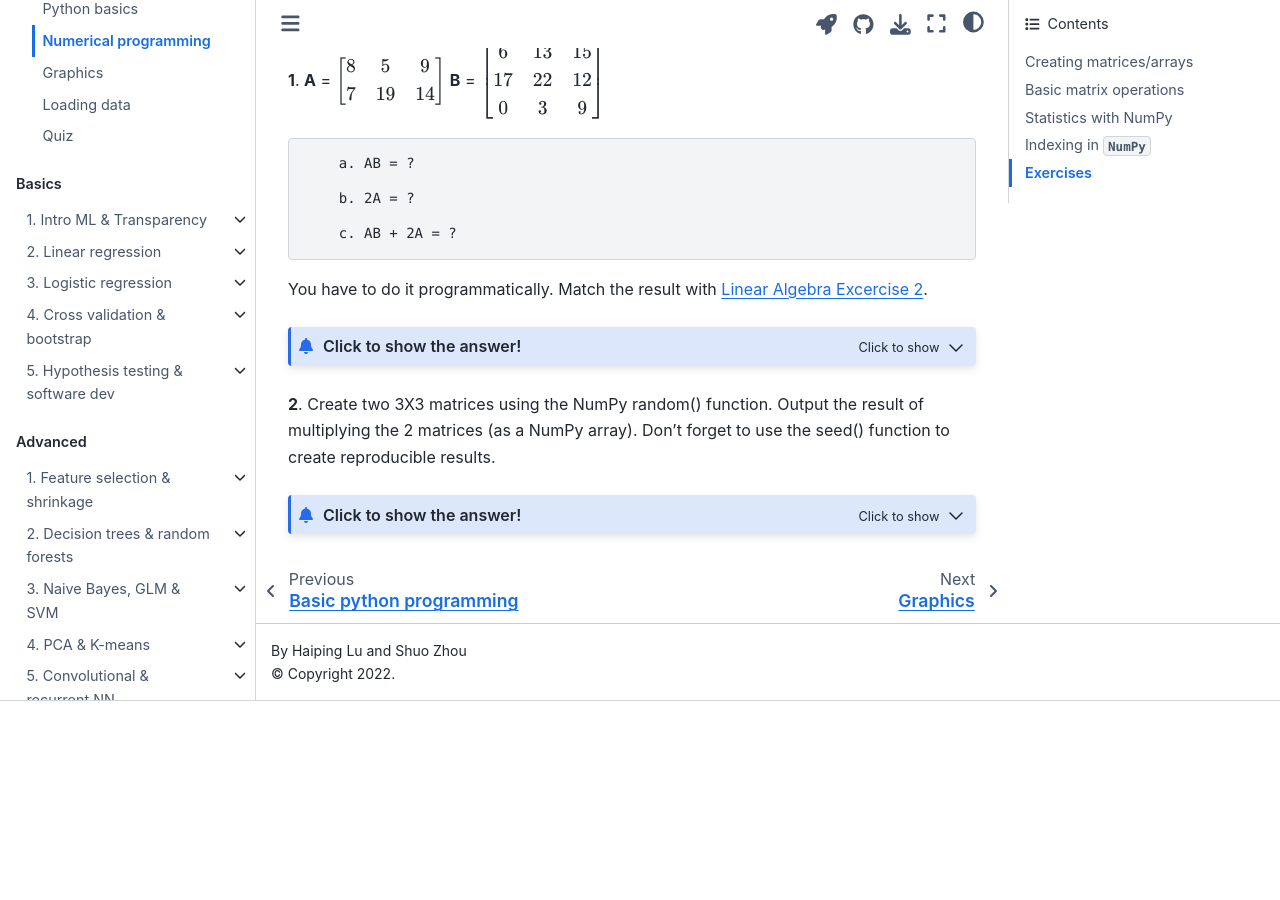
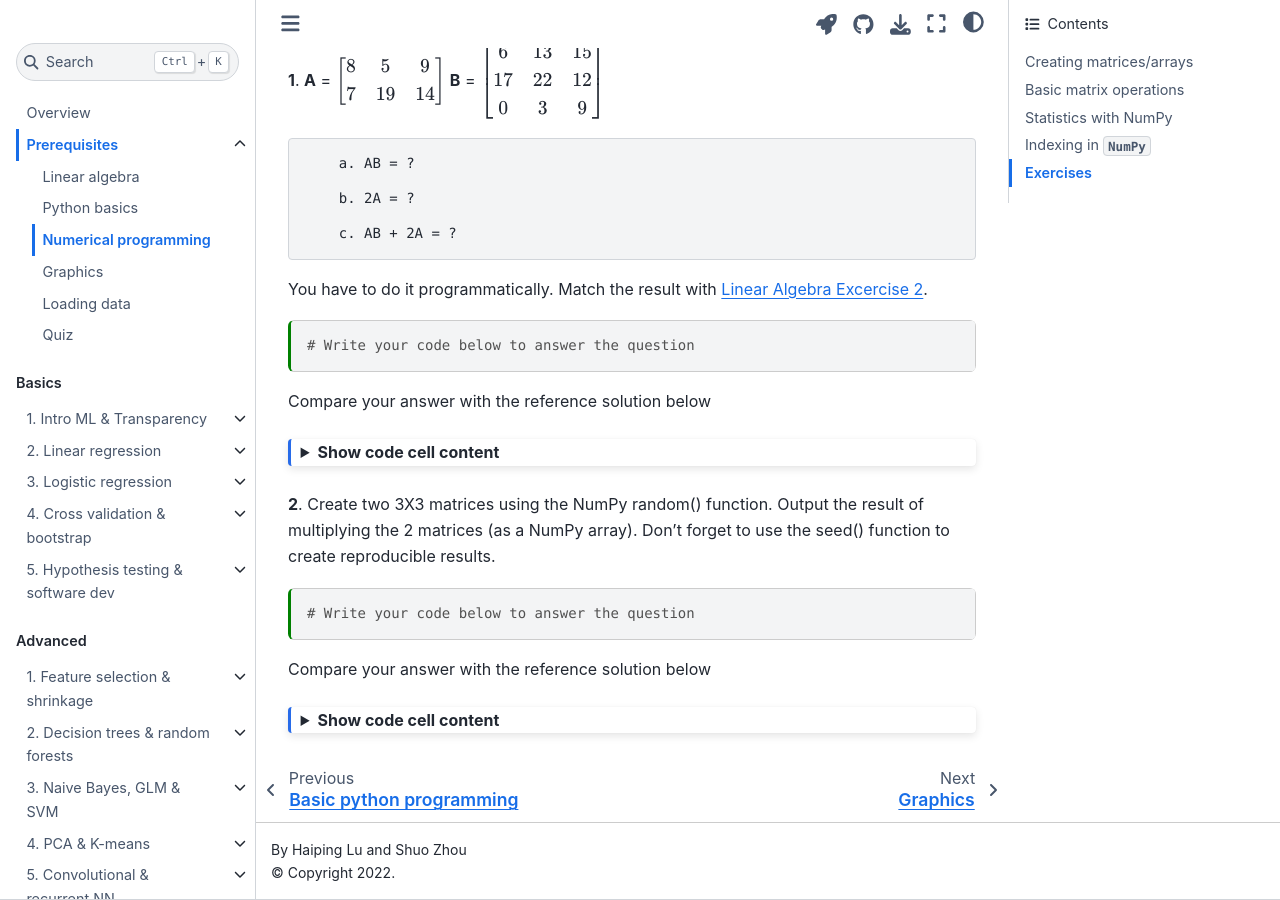
Before and after one commit to pykale/transparentML, a Jupyter Book: the page built from content/00-prereq/numerical-programming.ipynb, in a window 1280 px wide and 900 px high, scrolled down 5138 px. Built offline with Jupyter Book 1.0.4 settings and Sphinx 7.4.7 and the Sphinx Book theme 1.1.4, drawn with Linux system fonts in a browser that asks for light colours; pages that are not in the unit, such as notebooks, are missing from menus; before the commit the page ends 5839 px from its top, so only the background shows below that.

Commit message:
Refine prereq Exercise and Answers

````diff
--- a/content/00-prereq/linear-algebra-and-notations.md
+++ b/content/00-prereq/linear-algebra-and-notations.md
@@ -145,7 +145,7 @@ This section introduces the basic concepts of linear algebra and notations used
 
 
 
-    Click to show the answer!
+    Compare your answer with the reference solution below
    ```{toggle}
     **a ,b, c**
    ```
@@ -162,7 +162,7 @@ This section introduces the basic concepts of linear algebra and notations used
         c. AB + 2A = ?
 
 
-    Click to show the answer!
+    Compare your answer with the reference solution below
    ```{toggle}
     a. $\begin{bmatrix} 133 & 241 & 261 \\ 365 & 551 & 459 \end{bmatrix}$
 
````
Also changed, not shown: content/00-prereq/overview.md (+1 -3 lines), content/00-prereq/basic-python.ipynb, content/00-prereq/graphics.ipynb, content/00-prereq/loading-data.ipynb, content/00-prereq/numerical-programming.ipynb.
